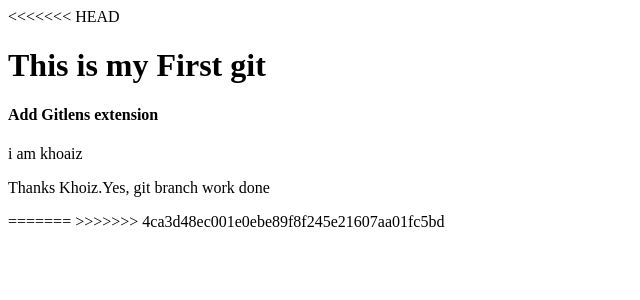
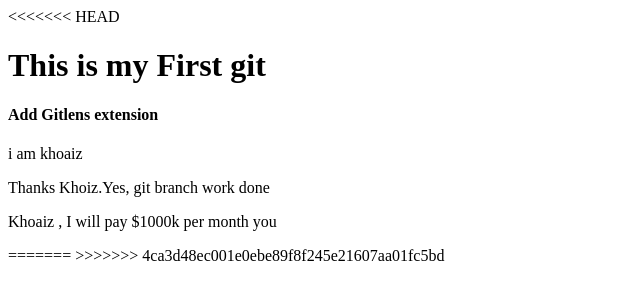
Before and after one commit to gazirahad7/test-git, a plain HTML site: page index.html in a window 1280 px wide. Shown: the whole page, without its empty margins (0-640 px from the left). Drawn offline with Linux system fonts and the light colour scheme.

Commit message:
update index file
update....

```diff
--- a/index.html
+++ b/index.html
@@ -12,6 +12,7 @@
 		<h4>Add Gitlens extension</h4>
 		<p>i am khoaiz</p>
 		<p>Thanks Khoiz.Yes, git branch work done</p>
+		<p>Khoaiz , I will pay $1000k per month you</p>
 	</body>
 	======= >>>>>>> 4ca3d48ec001e0ebe89f8f245e21607aa01fc5bd
 </html>
```
